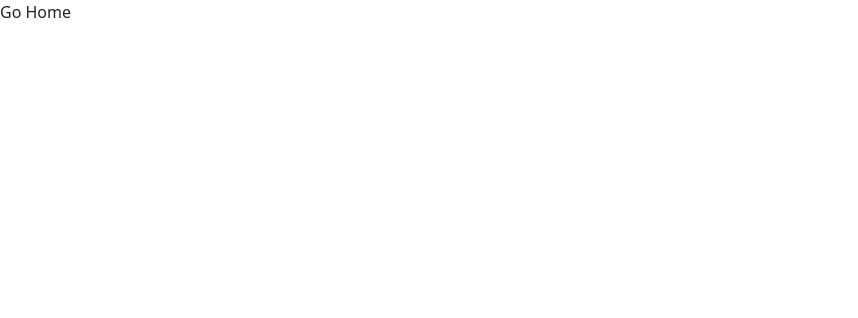
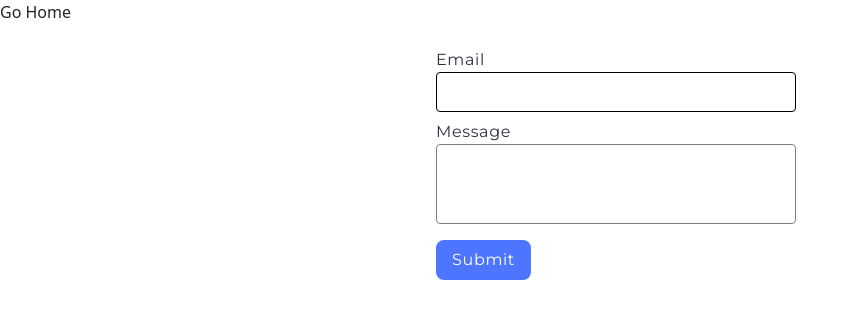
Before and after one commit to Igor-Tymchuk/goit-js-hw-09, a website built with Vite: page src/2-form.html in a window 1280 px wide. Shown: the whole page, without its empty margins (0-858 px from the left). Built offline with nearby package versions, Linux system fonts and the light colour scheme.

Commit message:
add 2 task markup

```diff
--- a/src/2-form.html
+++ b/src/2-form.html
@@ -5,11 +5,27 @@
     <meta http-equiv="X-UA-Compatible" content="IE=edge" />
     <meta name="viewport" content="width=device-width, initial-scale=1.0" />
     <title>Form task</title>
+    <link rel="preconnect" href="https://fonts.googleapis.com" />
+    <link rel="preconnect" href="https://fonts.gstatic.com" crossorigin />
+    <link
+      href="https://fonts.googleapis.com/css2?family=Montserrat&display=swap"
+      rel="stylesheet"
+    />
     <link rel="stylesheet" href="./css/styles.css" />
   </head>
   <body>
     <a href="index.html">Go Home</a>
-
+    <form class="feedback-form" autocomplete="off">
+      <label>
+        Email
+        <input type="email" name="email" autofocus />
+      </label>
+      <label>
+        Message
+        <textarea name="message" rows="8"></textarea>
+      </label>
+      <button type="submit">Submit</button>
+    </form>
     <script type="module" src="./js/2-form.js"></script>
   </body>
 </html>
--- /dev/null
+++ b/src/css/2-form.css
@@ -0,0 +1,79 @@
+.feedback-form {
+  display: flex;
+  width: 408px;
+  flex-direction: column;
+  padding: 24px;
+  justify-content: center;
+  margin: 0 auto;
+}
+label {
+  font-family: 'Montserrat', sans-serif;
+  display: flex;
+  flex-direction: column;
+  letter-spacing: 0.04em;
+  color: #2e2f42;
+}
+input {
+  font-family: 'Montserrat', sans-serif;
+  font-size: 16px;
+  line-height: 1.5;
+  font-weight: 400;
+  letter-spacing: 0.04em;
+  color: #2e2f42;
+  border: 1px solid #808080;
+  border-radius: 4px;
+  width: 360px;
+  height: 40px;
+  outline: none;
+  margin-bottom: 8px;
+  padding: 8px 16px;
+  box-sizing: border-box;
+  transition: border 300ms ease;
+}
+textarea {
+  font-family: 'Montserrat', sans-serif;
+  font-size: 16px;
+  line-height: 1.5;
+  font-weight: 400;
+  letter-spacing: 0.04em;
+  color: #2e2f42;
+  border: 1px solid #808080;
+  border-radius: 4px;
+  width: 360px;
+  height: 80px;
+  outline: none;
+  resize: none;
+  box-sizing: border-box;
+  overflow:auto;
+  padding: 8px 16px;
+  margin-bottom: 16px;
+  transition: border 300ms ease;
+}
+
+textarea:hover,
+input:hover,
+textarea:focus,
+input:focus {
+  border: 1px solid #000;
+}
+
+button {
+  font-family: 'Montserrat', sans-serif;
+  border-radius: 8px;
+  padding: 8px 16px;
+  width: 95px;
+  height: 40px;
+  background: #4e75ff;
+  border: none;
+  font-weight: 500;
+  font-size: 16px;
+  line-height: 1.5;
+  letter-spacing: 0.04em;
+  color: #fff;
+  transition: background-color 300ms ease;
+  align-self: flex-start;
+}
+button:hover,
+button:focus {
+  background-color: #6c8cff;
+}
--- a/src/css/base.css
+++ b/src/css/base.css
@@ -1,6 +1,6 @@
 :root {
   /* font-family: Inter, Avenir, Helvetica, Arial, sans-serif; */
-  font-family: system-ui, -apple-system, BlinkMacSystemFont, 'Segoe UI', Roboto,
+  font-family: system-ui, 'Montserrat', -apple-system, BlinkMacSystemFont, 'Segoe UI', Roboto,
     Oxygen, Ubuntu, Cantarell, 'Open Sans', 'Helvetica Neue', sans-serif;
   font-size: 16px;
   line-height: 1.5;
--- a/src/css/styles.css
+++ b/src/css/styles.css
@@ -8,3 +8,4 @@
 @import url('./reset.css');
 @import url('./base.css');
 @import url('./1-gallery.css');
+@import url('./2-form.css');
```
